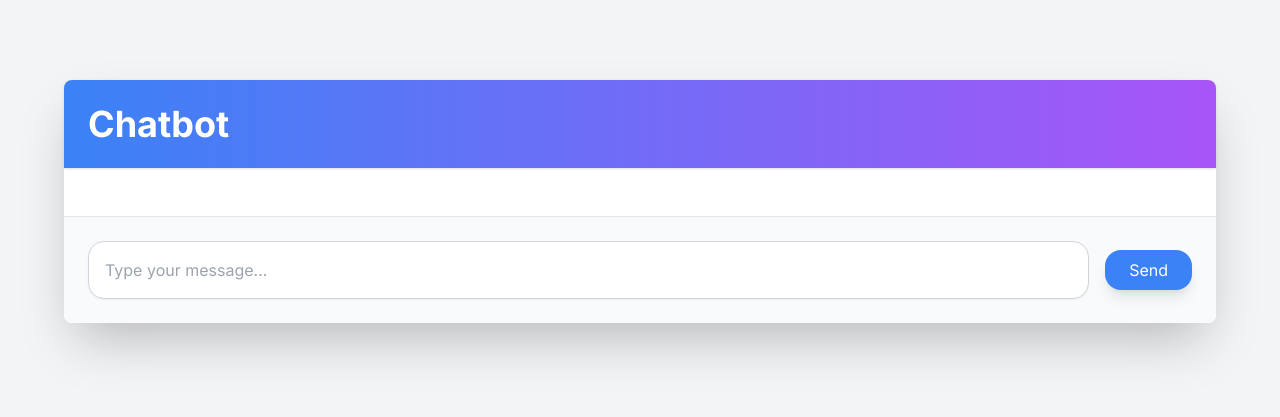
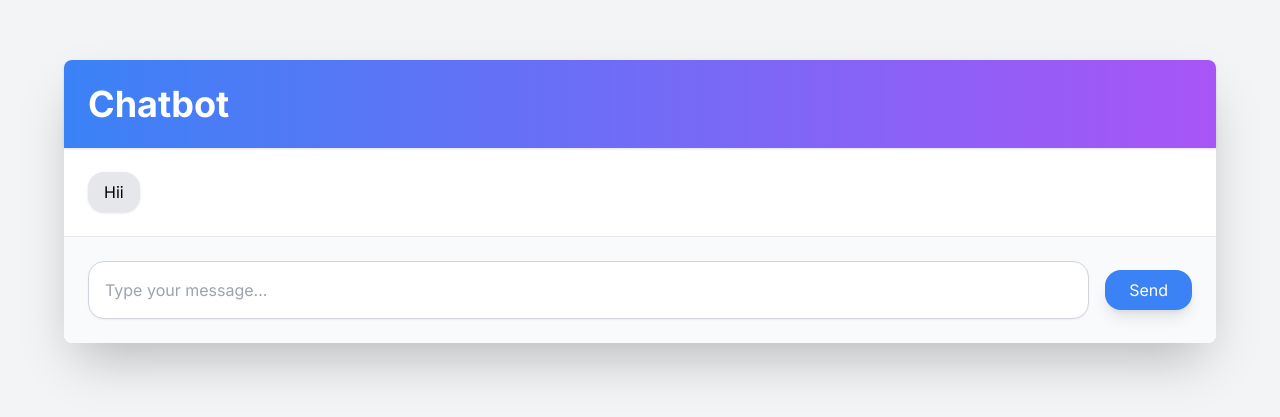
Before and after one commit to DarkInventor/learnfast, a Next.js app: page / in a window 1280 px wide. Shown: the part 199-616 px from the top of the page. Built offline with nearby package versions, Linux system fonts and the light colour scheme.

Commit message:
add welcome message

```diff
--- a/app/page.tsx
+++ b/app/page.tsx
@@ -1,17 +1,32 @@
 'use client'
 
 // Final Version
-import React, { useEffect } from 'react';
+import React, { useEffect, useState } from 'react';
 import { useChat } from 'ai/react';
+import { start } from 'repl';
 
 // export const maxDuration = 300;
 
 export default function Home() {
   const { messages, input, handleInputChange, handleSubmit, stop, isLoading } = useChat();
 
+  const [showWelcomeMessage, setShowWelcomeMessage] = useState(false);
+
   useEffect(() => {
-    // Initialize the chat with a welcome message
+    // Simply toggle the state to show the welcome message without altering the useChat messages.
+    setShowWelcomeMessage(true);
+
+    // You can also set a timeout to automatically hide this message after a few seconds if desired.
+    // setTimeout(() => setShowWelcomeMessage(false), 5000);
   }, []);
+
+  // useEffect(() => {
+  //   if(messages.length === 0) {
+  //     setMessages([
+  //       { id: 'welcome-msg', content: "Hi, how can I help you?", role: 'bot' },
+  //     ]);
+  //   }
+  // }, [setMessages, messages.length]);
 
   return (
     <div className="flex flex-col items-center justify-center min-h-screen p-4 bg-gray-100">
@@ -20,6 +35,11 @@ export default function Home() {
           <h1 className="text-2xl md:text-3xl lg:text-4xl font-bold text-white">Chatbot</h1>
         </div>
         <div className="flex flex-col p-6 space-y-4 overflow-y-auto h-screen md:h-auto md:max-h-96">
+        {showWelcomeMessage && (
+            <div className="max-w-2xl px-4 py-2 rounded-2xl shadow bg-gray-200 mr-auto">
+              <span>Hii</span>
+            </div>
+          )}
           {messages.map((m) => (
             <div key={m.id} className={`max-w-2xl px-4 py-2 rounded-2xl shadow ${m.role === 'user' ? 'bg-blue-500 text-white ml-auto' : 'bg-gray-200 mr-auto'}`}>
               <span>{m.content}</span>
```
